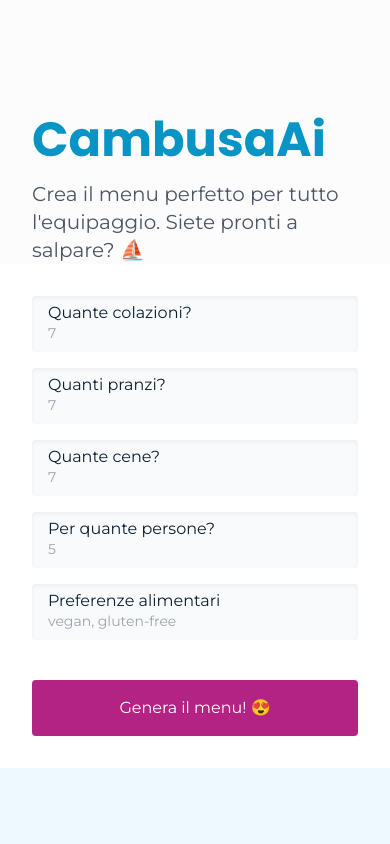
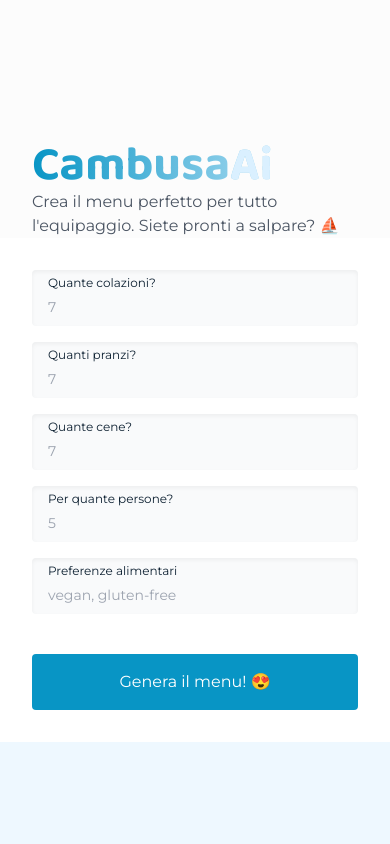
Before and after one commit to artscomi/cambusa, a Next.js app: page / in a window 390 px wide. Shown: the top 844 px of the page. Built offline with nearby package versions, Linux system fonts and the light colour scheme; no server answers.

Commit message:
feat(): colors and font logo

```diff
--- a/app/layout.tsx
+++ b/app/layout.tsx
@@ -3,10 +3,7 @@ import ContextLayout from "./context-layout";
 import { ClerkProvider } from "@clerk/nextjs";
 import { Footer } from "@/components/Footer";
 import Image from "next/image";
-import {
-  montserrat,
-  poppins,
-} from "@/styles/fonts";
+import { baloo, montserrat } from "@/styles/fonts";
 
 export const metadata = {
   title: "Cambusa Ai",
@@ -22,7 +19,7 @@ export default function RootLayout({
     <ClerkProvider>
       <html
         lang="it"
-        className={`${poppins.variable} ${montserrat.variable} overflow-x-hidden`}
+        className={`${montserrat.variable} ${baloo.variable} overflow-x-hidden`}
       >
         <body className="font-subtitle text-default flex flex-col min-h-screen max-w-screen overflow-hidden relative">
           <main className="px-4 md:px-10 md:pt-20 lg:px-0 m-auto max-w-[1024px] overflow-auto flex-1 w-full">
--- a/app/page.tsx
+++ b/app/page.tsx
@@ -16,9 +16,14 @@ export default function Home() {
     <>
       <div className="max-sm:h-screen max-sm:flex flex-col justify-center pb-safe">
         <div className="max-md:pt-10 max-md:px-4 md:mb-16">
-          <h1 className="text-5xl mb-4 font-display text-primary font-semibold">CambusaAi</h1>
+          <h1 className="text-5xl font-display font-bold text-transparent bg-clip-text bg-gradient-to-r from-primary to-secondary relative">
+            Cambusa<span className="text-secondary">Ai</span>
+          </h1>
+
           <p
-            className={"text-xl text-left text-pretty font-subtitle text-gray-600"}
+            className={
+              "text-base lg:text-xl text-left text-pretty font-subtitle text-gray-600"
+            }
           >
             Crea il menu perfetto per tutto l&apos;equipaggio. Siete pronti a
             salpare? ⛵
--- a/components/Button/index.tsx
+++ b/components/Button/index.tsx
@@ -11,7 +11,7 @@ export const Button: React.FC<
   return (
     <motion.button
       whileTap={whileTap || { scale: 0.97 }}
-      className={`bg-accent hover:bg-accent-light rounded text-white p-4 block  transition-colors ${
+      className={`bg-primary hover:bg-primary-light rounded text-white p-4 block transition-colors ${
         full ? "w-full" : ""
       } ${center ? "mx-auto" : ""} ${className}`}
       {...buttonProps}
--- a/components/TextInput/index.tsx
+++ b/components/TextInput/index.tsx
@@ -28,7 +28,7 @@ export const TextInput = ({
 }: TextInputConfig) => (
   <div className={`${center ? "flex flex-col items-center" : ""}`}>
     <div className={`relative last:mb-0`}>
-      <label className="block absolute sm:text-xs left-4 top-[0.3rem]" htmlFor={id}>
+      <label className="block absolute text-xs left-4 top-[0.3rem]" htmlFor={id}>
         {label}
       </label>
       <input
--- a/styles/fonts.ts
+++ b/styles/fonts.ts
@@ -1,13 +1,13 @@
-import { Montserrat, Nunito_Sans, Poppins, Prompt, Roboto, Rubik } from "next/font/google";
-
-export const poppins = Poppins({
-  subsets: ["latin"],
-  weight: ["400", "500", "700"],
-  variable: "--font-poppins",
-});
+import { Baloo_2, Montserrat } from "next/font/google";
 
 export const montserrat = Montserrat({
   subsets: ["latin"],
   weight: ["400", "500", "700"],
   variable: "--font-montserrat",
 });
+
+export const baloo = Baloo_2({
+  subsets: ["latin"],
+  weight: ["400", "500", "700"],
+  variable: "--font-baloo",
+});
--- a/styles/globals.css
+++ b/styles/globals.css
@@ -10,6 +10,7 @@
   --background: #fcfcfc;
   --default: #0d2031;
   --primary: #0895c5;
+  --primary-light: #1ba7d6;
   --secondary: #daf0ff;
   --secondary-light: #eef8ff;
   --tertiary: #0094c6;
--- a/tailwind.config.ts
+++ b/tailwind.config.ts
@@ -10,19 +10,19 @@ const config: Config = {
     fontFamily: {
       sans: ["ui-sans-serif", "system-ui", "sans-serif"],
       mono: ["ui-monospace", "SFMono-Regular", "sans-serif"],
-      display: ['var(--font-poppins)'],
-      subtitle: ['var(--font-montserrat)'],
-      body: ['var(--font-roboto)'],
+      display: ["var(--font-baloo)"],
+      subtitle: ["var(--font-montserrat)"],
     },
     extend: {
       colors: {
         primary: "var(--primary)",
+        ["primary-light"]: "var(--primary-light)",
         default: "var(--default)",
         secondary: "var(--secondary)",
         ["secondary-light"]: "var(--secondary-light)",
         tertiary: "var(--tertiary)",
         accent: "var(--accent)",
-        ['accent-light']: "var(--accent-light)",
+        ["accent-light"]: "var(--accent-light)",
         background: "var(--background)",
       },
     },
```
